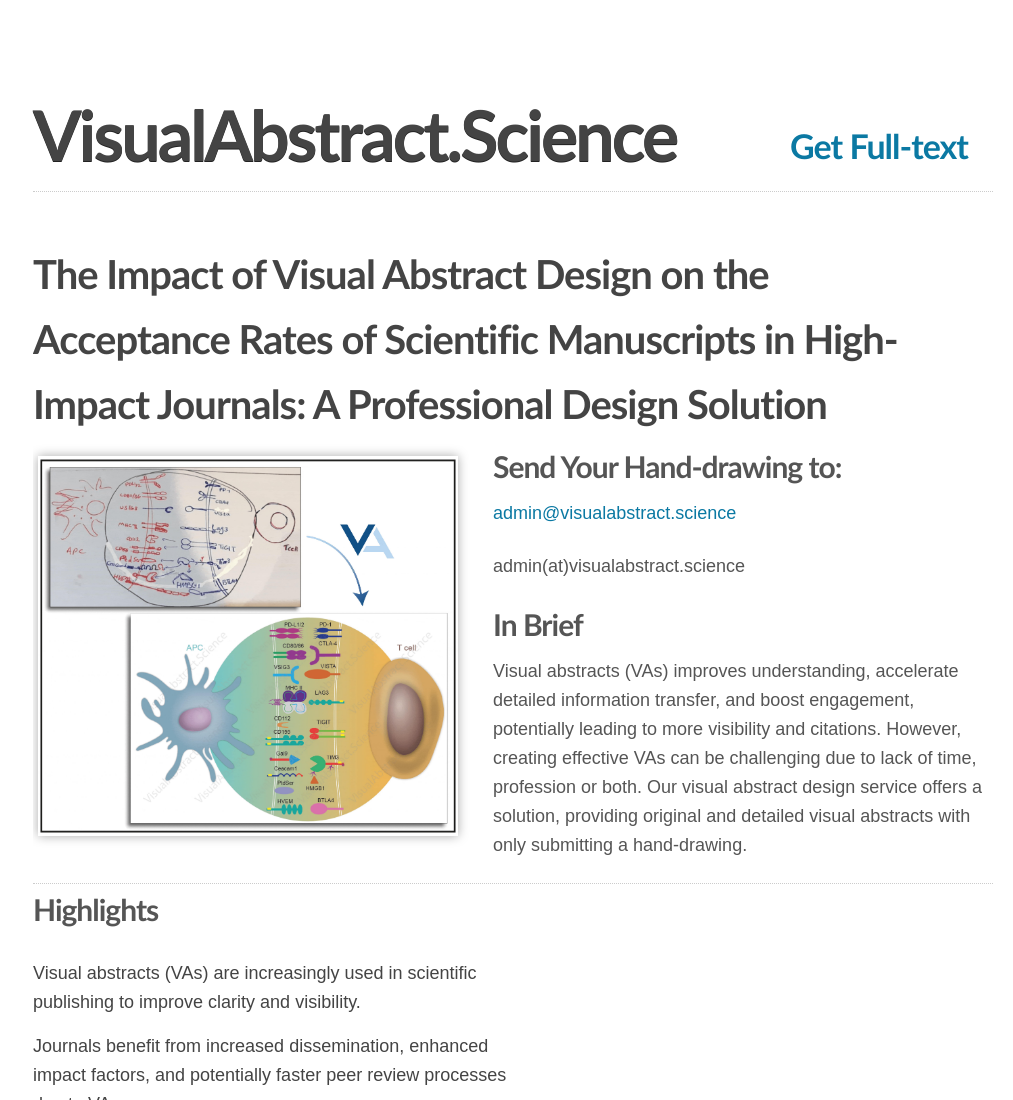
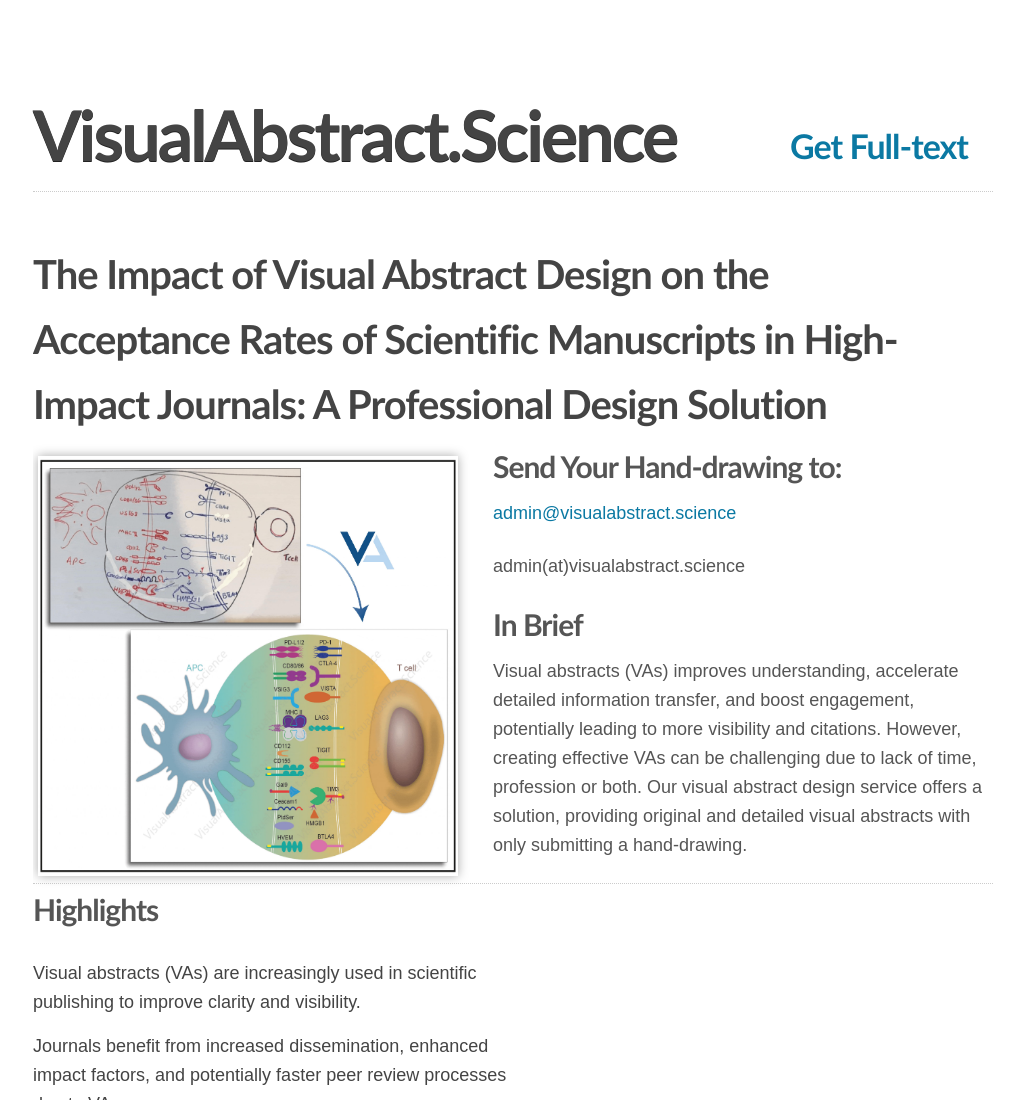
Before and after one commit to visualabstract/visualabstract, a plain HTML site: page index.html in a window 1280 px wide. Shown: the top 1100 px of the page, without its empty margins (127-1140 px from the left). Drawn offline with Linux system fonts and the light colour scheme.

Commit message:
Update index.html

```diff
--- a/index.html
+++ b/index.html
@@ -20,7 +20,7 @@
   <div id="frontpage-content">
     <div id="featured-section">
       <h3>The Impact of Visual Abstract Design on the Acceptance Rates of Scientific Manuscripts in High-Impact Journals: A Professional Design Solution</h3>
-      <img id="featured-section-img" src="images/visual-abstract-design-service.jpg" width="420" height="380" alt="visual abstract" />
+      <img id="featured-section-img" src="images/visual-abstract-design-service.jpg" width="420" height="420" alt="visual abstract" />
       <div id="featured-section-details">
       <h2 class="seo">Visual Abstract</h2>
       <h2 class="seo">graphical Abstract</h2>
```
